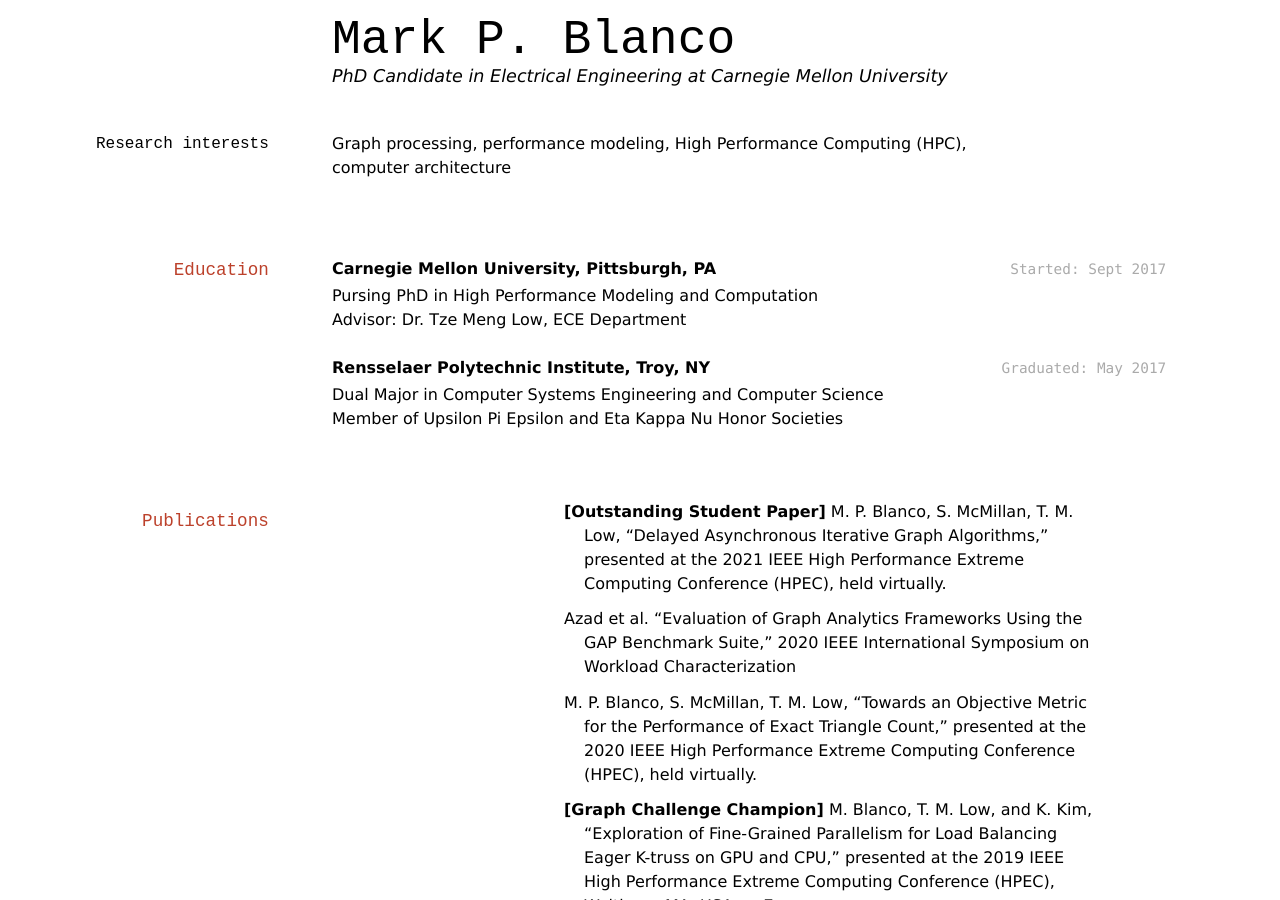
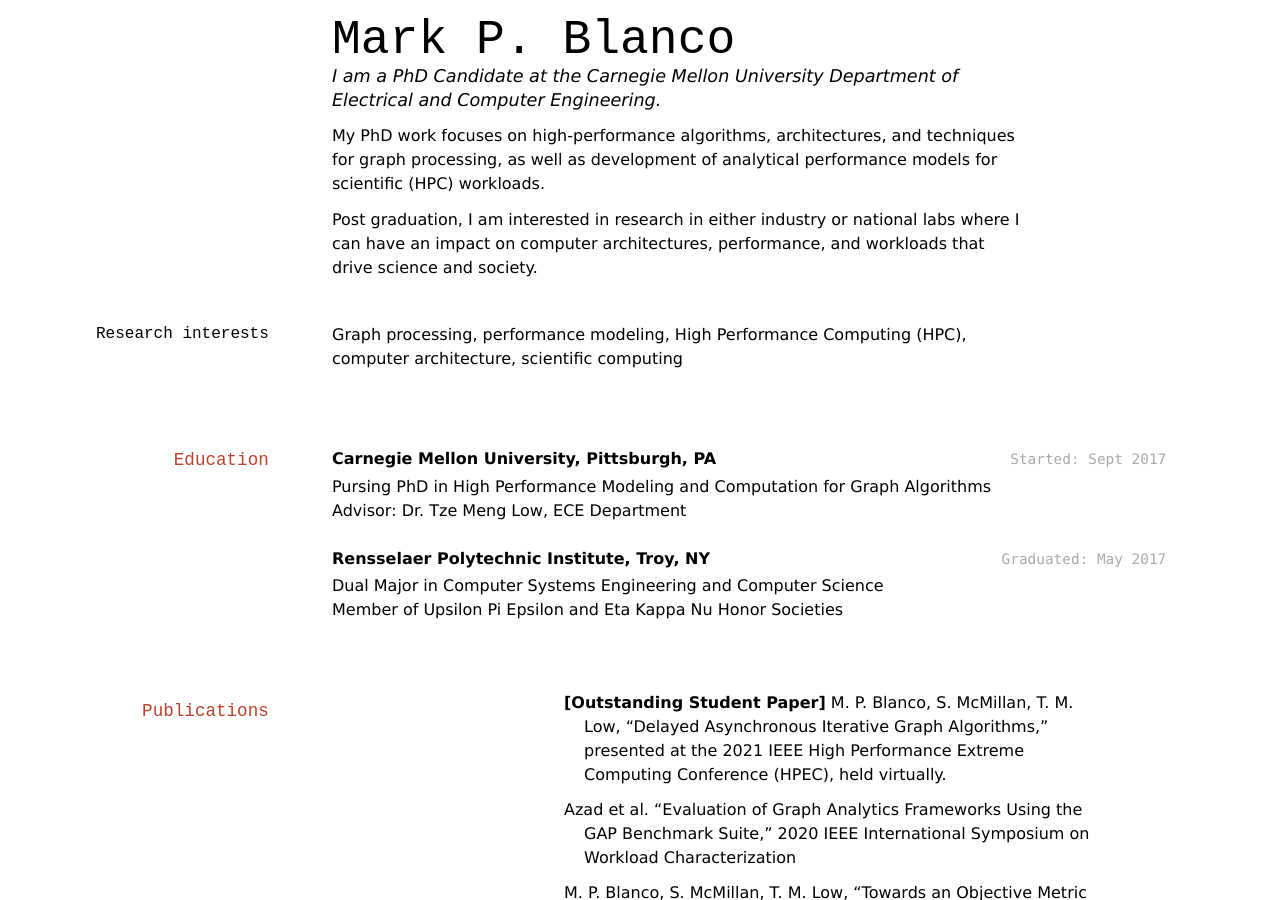
Before and after one commit to MaiaBlanco/maiablanco.github.io, a Jekyll site: the page built from resume.md, in a window 1280 px wide and 900 px high. Built offline with Jekyll 4.4.1, drawn with Linux system fonts in a browser that asks for light colours.

```diff
--- a/resume.md
+++ b/resume.md
@@ -3,11 +3,16 @@ layout: cv
 title: Curriculum Vitae
 ---
 # Mark P. Blanco
-PhD Candidate in Electrical Engineering at Carnegie Mellon University
+I am a PhD Candidate at the Carnegie Mellon University Department of Electrical and Computer Engineering.
+
+My PhD work focuses on high-performance algorithms, architectures, and techniques for graph processing, as well as development of analytical performance models for scientific (HPC) workloads.
+
+Post graduation, I am interested in research in either industry or national labs where I can have an impact on computer architectures, performance, and workloads that drive science and society.
+
 
 
 ### Research interests
-Graph processing, performance modeling, High Performance Computing (HPC), computer architecture
+Graph processing, performance modeling, High Performance Computing (HPC), computer architecture, scientific computing
 
 
 ## Education
@@ -15,7 +20,7 @@ Graph processing, performance modeling, High Performance Computing (HPC), comput
 `Started: Sept 2017`
 __Carnegie Mellon University, Pittsburgh, PA__
 <!-- `Cumulative GPA: 3.92/4.0` -->
-- Pursing PhD in High Performance Modeling and Computation
+- Pursing PhD in High Performance Modeling and Computation for Graph Algorithms
 - Advisor: Dr. Tze Meng Low, ECE Department
 
 `Graduated: May 2017`
```
Also changed, not shown: about.md (+16 -2 lines), 1 other file.
